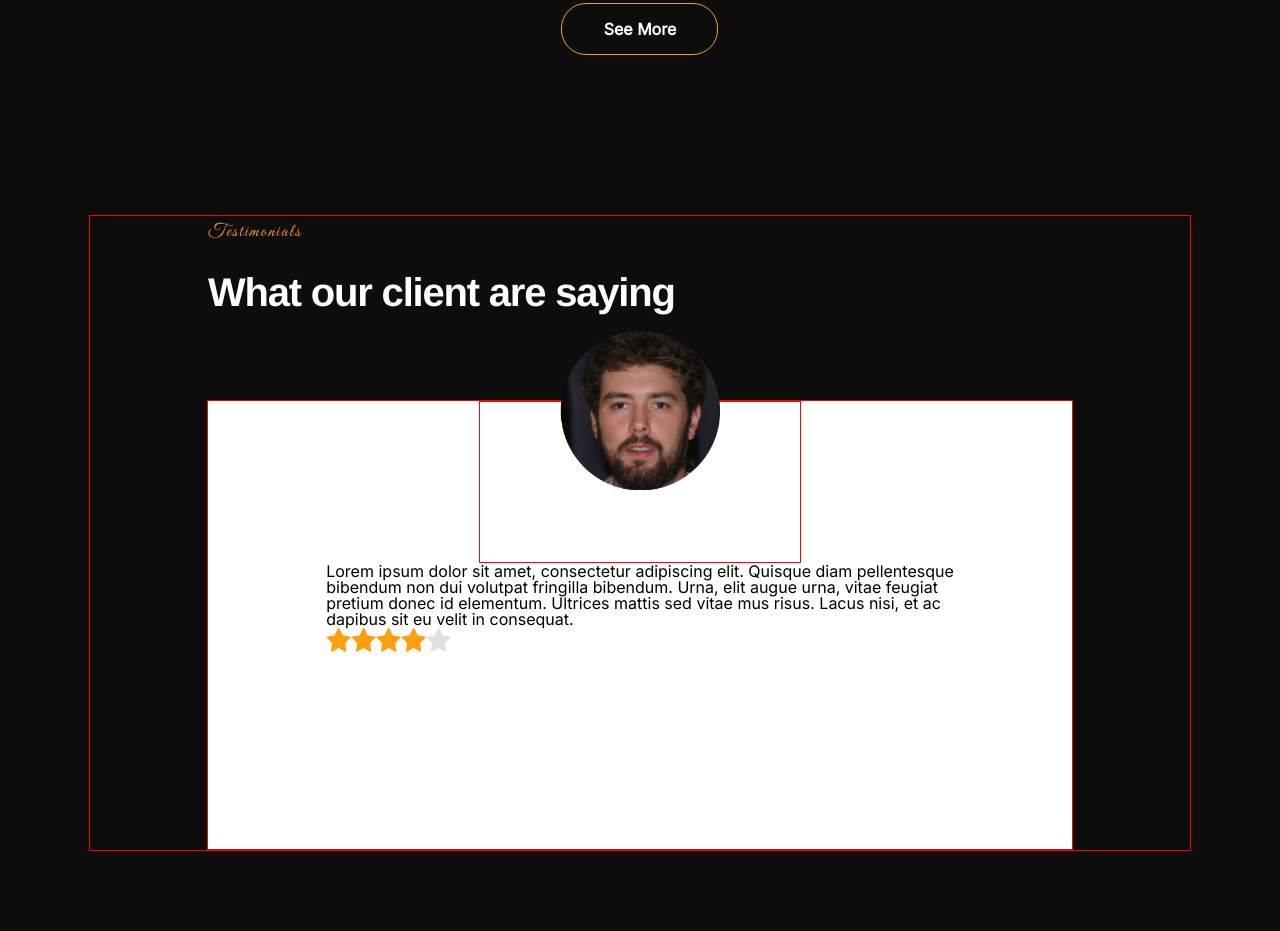
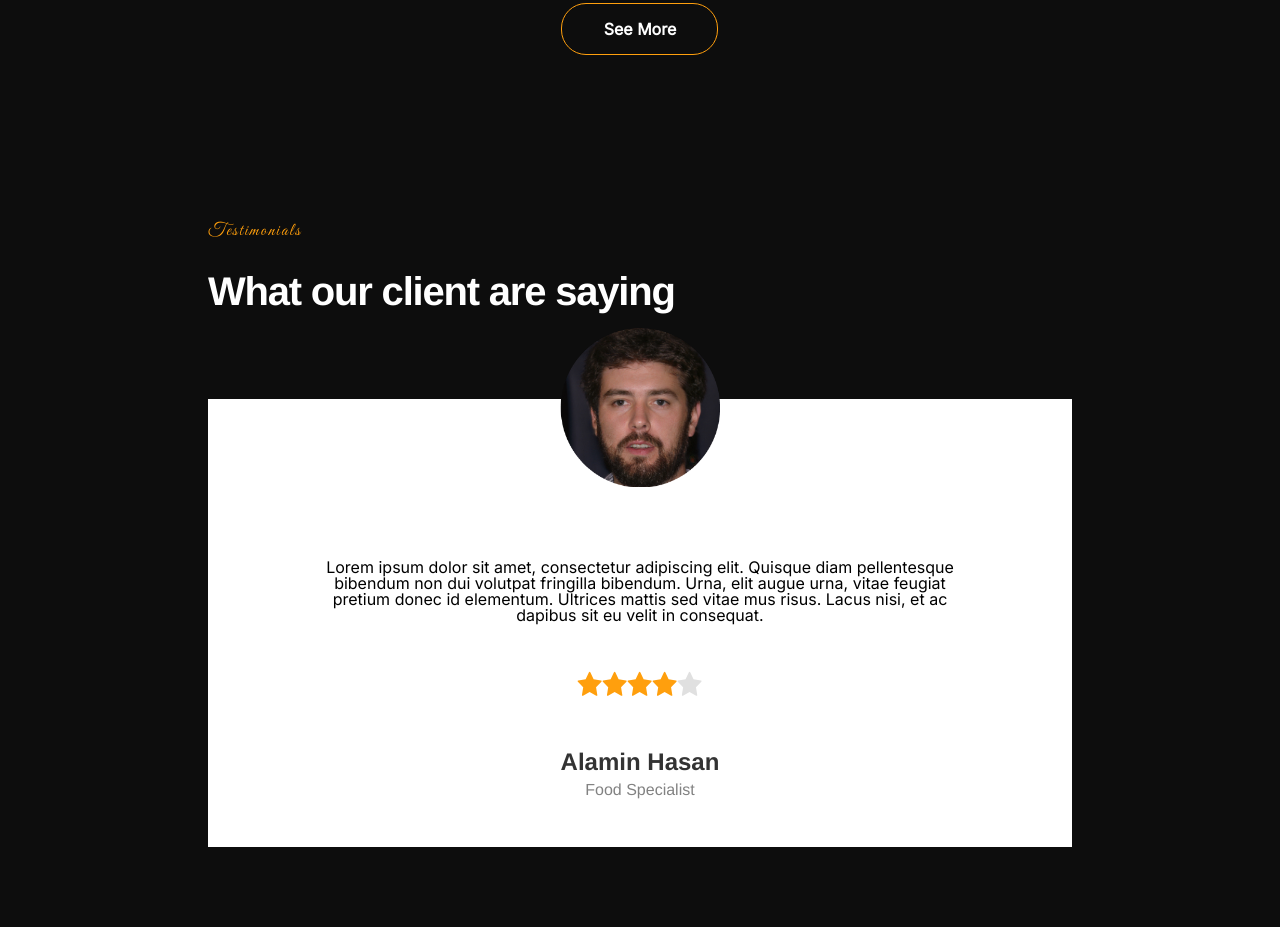
Before and after one commit to Elen-pollyc137/Elite-food-restaurant, a Next.js app: page / in a window 1280 px wide. Shown: the part 5080-6011 px from the top of the page. Built offline with nearby package versions, Linux system fonts and the light colour scheme.

Commit message:
refector: Refatorado o componete Twstimonials

```diff
--- a/src/styles-page/Testimonials/index.jsx
+++ b/src/styles-page/Testimonials/index.jsx
@@ -23,6 +23,7 @@ export default function Testimonials() {
               />
             </picture>
           </div>
+          <div className={styles.box_text}>
             <div>
               <p>
                 Lorem ipsum dolor sit amet, consectetur adipiscing elit. Quisque
@@ -31,12 +32,20 @@ export default function Testimonials() {
                 donec id elementum. Ultrices mattis sed vitae mus risus. Lacus
                 nisi, et ac <br /> dapibus sit eu velit in consequat.
               </p>
+            </div>
+            <div>
               <IconStarbold />
               <IconStarbold />
               <IconStarbold />
               <IconStarbold />
               <IconStarlight />
             </div>
+            <div className={styles.box_info}>
+              <p>
+                <strong>Alamin Hasan</strong> <br /> Food Specialist
+              </p>
+            </div>
+          </div>
         </div>
       </div>
     </section>
--- a/src/styles-page/Testimonials/styles.module.scss
+++ b/src/styles-page/Testimonials/styles.module.scss
@@ -2,7 +2,6 @@
   width: 100%;
   padding: 5rem 0;
   background-color: #0d0d0d;
-  position: absolute;
 }
 .box {
   width: 86%;
@@ -12,12 +11,15 @@
   align-items: center;
   justify-content: center;
   flex-direction: column;
-  border: 1px solid red;
 }
 .box_title {
   width: 54rem;
   display: flex;
   flex-direction: column;
+  @media screen and (max-width: 767px) {
+    width: 20rem;
+    margin-bottom: 4rem;
+  }
 }
 .box_cards {
   margin-top: 4rem;
@@ -28,8 +30,11 @@
   align-items: center;
 
   flex-direction: column;
-
-  border: 1px solid red;
+  @media screen and (max-width: 767px) {
+    margin-top: 4rem;
+    height: 14rem;
+    width: 20rem;
+  }
 }
 .card {
   height: 10rem;
@@ -37,8 +42,6 @@
   display: flex;
   align-items: center;
   justify-content: center;
-
-  border: 1px solid red;
 }
 .box_img {
   width: 100%;
@@ -51,3 +54,38 @@
   height: 10rem;
   width: 10rem;
 }
+.box_text {
+  display: flex;
+  align-items: center;
+  justify-content: center;
+  flex-direction: column;
+  gap: 3rem;
+
+  text-align: center;
+  @media screen and (max-width: 767px) {
+    gap: 1rem;
+  }
+}
+.box_info {
+  display: flex;
+  align-items: center;
+  justify-content: center;
+
+  p {
+    font-family: "Helvetica";
+    font-style: normal;
+    font-weight: 400;
+    font-size: 16px;
+    line-height: 24px;
+    color: #828282;
+
+    strong {
+      font-family: "Helvetica";
+      font-style: normal;
+      font-weight: 700;
+      font-size: 24px;
+      line-height: 32px;
+      color: #333333;
+    }
+  }
+}
```
Lines whose indentation alone changed are shown as unchanged.
